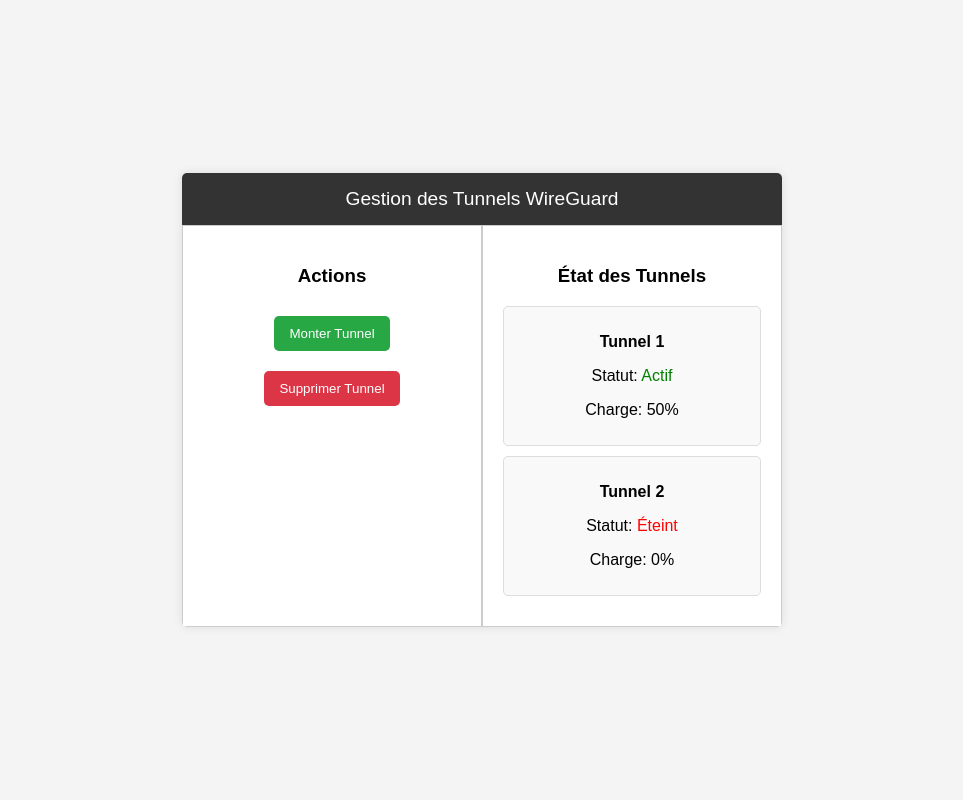
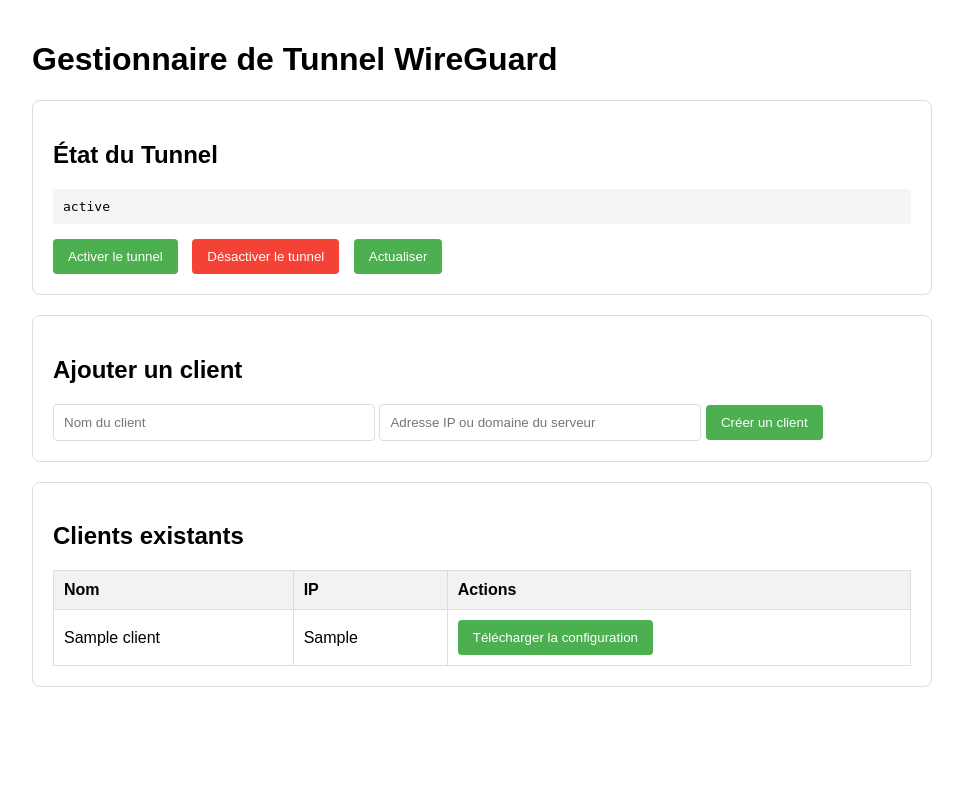
Before and after one commit to GUYGyze/R601, a Flask app: template app/templates/index.html in a window 1280 px wide. Shown: the whole page, without its empty margins (158-1121 px from the left). Run offline with Flask 2, Linux system fonts and the light colour scheme; the template is opened without the code that fills it: most values are stand-ins (such as "Sample title", 1, 10 or a date in 2020); parts of the project's set-up code (start-up, migrations or seed data) failed here and were passed over.

Commit message:
Update index.html

```diff
--- a/app/templates/index.html
+++ b/app/templates/index.html
@@ -3,88 +3,169 @@
 <head>
     <meta charset="UTF-8">
     <meta name="viewport" content="width=device-width, initial-scale=1.0">
-    <title>Gestion des Tunnels WireGuard</title>
+    <title>Gestionnaire WireGuard</title>
     <style>
         body {
             font-family: Arial, sans-serif;
-            display: flex;
-            justify-content: center;
-            align-items: center;
-            height: 100vh;
-            margin: 0;
-            background-color: #f4f4f4;
+            max-width: 900px;
+            margin: 0 auto;
+            padding: 20px;
         }
-        .container {
-            width: 600px;
-            background: white;
-            box-shadow: 0 0 10px rgba(0, 0, 0, 0.1);
-            border-radius: 5px;
-            overflow: hidden;
+        .card {
+            border: 1px solid #ddd;
+            border-radius: 8px;
+            padding: 20px;
+            margin-bottom: 20px;
         }
-        .header {
-            background: #333;
-            color: white;
-            text-align: center;
-            padding: 15px;
-            font-size: 1.2em;
-        }
-        .content {
-            display: flex;
-        }
-        .column {
-            flex: 1;
-            padding: 20px;
-            border: 1px solid #ccc;
-            text-align: center;
+        .status {
+            font-family: monospace;
+            white-space: pre;
+            background-color: #f5f5f5;
+            padding: 10px;
+            border-radius: 4px;
+            overflow-x: auto;
         }
         button {
+            background-color: #4CAF50;
+            color: white;
             padding: 10px 15px;
-            margin: 10px;
             border: none;
-            background: #28a745;
-            color: white;
+            border-radius: 4px;
             cursor: pointer;
-            border-radius: 5px;
+            margin-right: 10px;
         }
-        button.delete {
-            background: #dc3545;
+        button.red {
+            background-color: #f44336;
         }
-        .info {
-            padding: 20px;
-            border-top: 2px solid #ccc;
-        }
-        .tunnel {
-            margin: 10px 0;
+        input[type=text] {
             padding: 10px;
             border: 1px solid #ddd;
-            border-radius: 5px;
-            background: #f9f9f9;
+            border-radius: 4px;
+            width: 300px;
+        }
+        table {
+            width: 100%;
+            border-collapse: collapse;
+        }
+        table, th, td {
+            border: 1px solid #ddd;
+        }
+        th, td {
+            padding: 10px;
+            text-align: left;
+        }
+        th {
+            background-color: #f2f2f2;
         }
     </style>
 </head>
 <body>
-    <div class="container">
-        <div class="header">Gestion des Tunnels WireGuard</div>
-        <div class="content">
-            <div class="column">
-                <h3>Actions</h3>
-                <button onclick="location.href='monter_tunnel.sh'">Monter Tunnel</button>
-                <button class="delete" onclick="location.href='supprimer_tunnel.sh'">Supprimer Tunnel</button>
-            </div>
-            <div class="column">
-                <h3>État des Tunnels</h3>
-                <div class="tunnel">
-                    <p><strong>Tunnel 1</strong></p>
-                    <p>Statut: <span style="color: green;">Actif</span></p>
-                    <p>Charge: 50%</p>
-                </div>
-                <div class="tunnel">
-                    <p><strong>Tunnel 2</strong></p>
-                    <p>Statut: <span style="color: red;">Éteint</span></p>
-                    <p>Charge: 0%</p>
-                </div>
-            </div>
+    <h1>Gestionnaire de Tunnel WireGuard</h1>
+
+    <div class="card">
+        <h2>État du Tunnel</h2>
+        <div class="status" id="status">{{ status }}</div>
+        <div style="margin-top: 15px;">
+            <button onclick="toggleWireguard('up')">Activer le tunnel</button>
+            <button class="red" onclick="toggleWireguard('down')">Désactiver le tunnel</button>
+            <button onclick="refreshStatus()">Actualiser</button>
         </div>
     </div>
+
+    <div class="card">
+        <h2>Ajouter un client</h2>
+        <div>
+            <input type="text" id="client_name" placeholder="Nom du client">
+            <input type="text" id="server_endpoint" placeholder="Adresse IP ou domaine du serveur">
+            <button onclick="createClient()">Créer un client</button>
+        </div>
+    </div>
+
+    <div class="card">
+        <h2>Clients existants</h2>
+        <table>
+            <thead>
+                <tr>
+                    <th>Nom</th>
+                    <th>IP</th>
+                    <th>Actions</th>
+                </tr>
+            </thead>
+            <tbody id="clients_table">
+                {% for client in clients %}
+                <tr>
+                    <td>{{ client.name }}</td>
+                    <td>{{ client.ip }}</td>
+                    <td>
+                        <button onclick="downloadConfig('{{ client.name }}')">Télécharger la configuration</button>
+                    </td>
+                </tr>
+                {% endfor %}
+            </tbody>
+        </table>
+    </div>
+
+    <script>
+        function refreshStatus() {
+            fetch('/api/status')
+                .then(response => response.json())
+                .then(data => {
+                    document.getElementById('status').textContent = data.status;
+                });
+        }
+
+        function toggleWireguard(action) {
+            const formData = new FormData();
+            formData.append('action', action);
+
+            fetch('/api/toggle_wireguard', {
+                method: 'POST',
+                body: formData
+            })
+            .then(response => response.json())
+            .then(data => {
+                if (data.success) {
+                    document.getElementById('status').textContent = data.status;
+                } else {
+                    alert('Erreur: ' + data.error);
+                }
+            });
+        }
+
+        function createClient() {
+            const clientName = document.getElementById('client_name').value;
+            const serverEndpoint = document.getElementById('server_endpoint').value;
+
+            if (!clientName) {
+                alert('Veuillez entrer un nom de client');
+                return;
+            }
+
+            const formData = new FormData();
+            formData.append('client_name', clientName);
+            formData.append('server_endpoint', serverEndpoint);
+
+            fetch('/api/create_client', {
+                method: 'POST',
+                body: formData
+            })
+            .then(response => response.json())
+            .then(data => {
+                if (data.success) {
+                    alert('Client créé avec succès');
+                    location.reload();
+                } else {
+                    alert('Erreur: ' + data.error);
+                }
+            });
+        }
+
+        function downloadConfig(clientName) {
+            window.location.href = '/api/download_config/' + clientName;
+        }
+
+        // Rafraîchir le statut toutes les 30 secondes
+        setInterval(refreshStatus, 30000);
+    </script>
 </body>
 </html>
```
